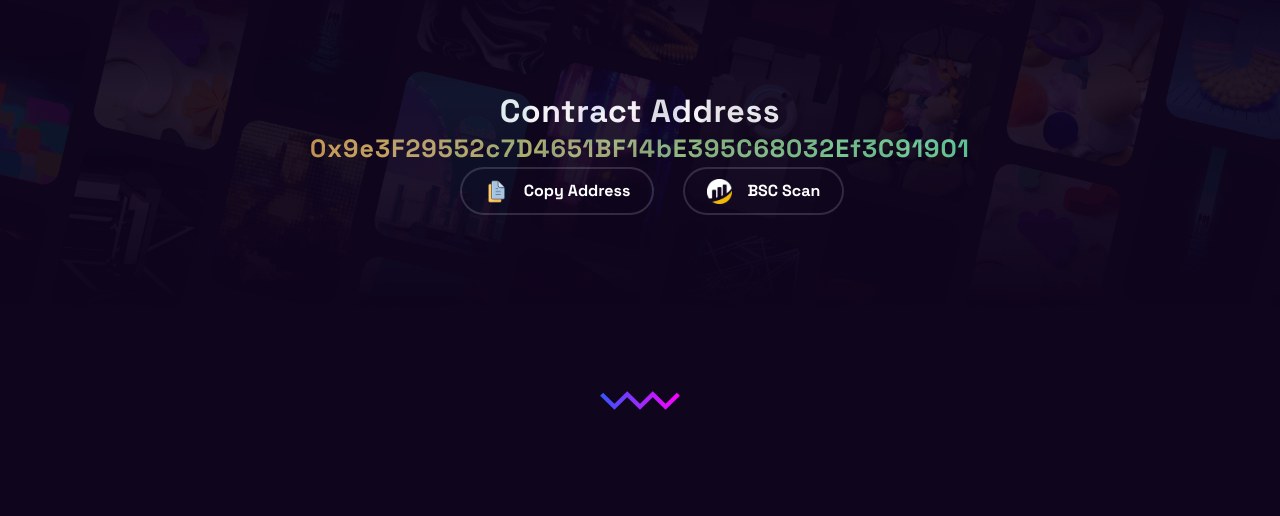
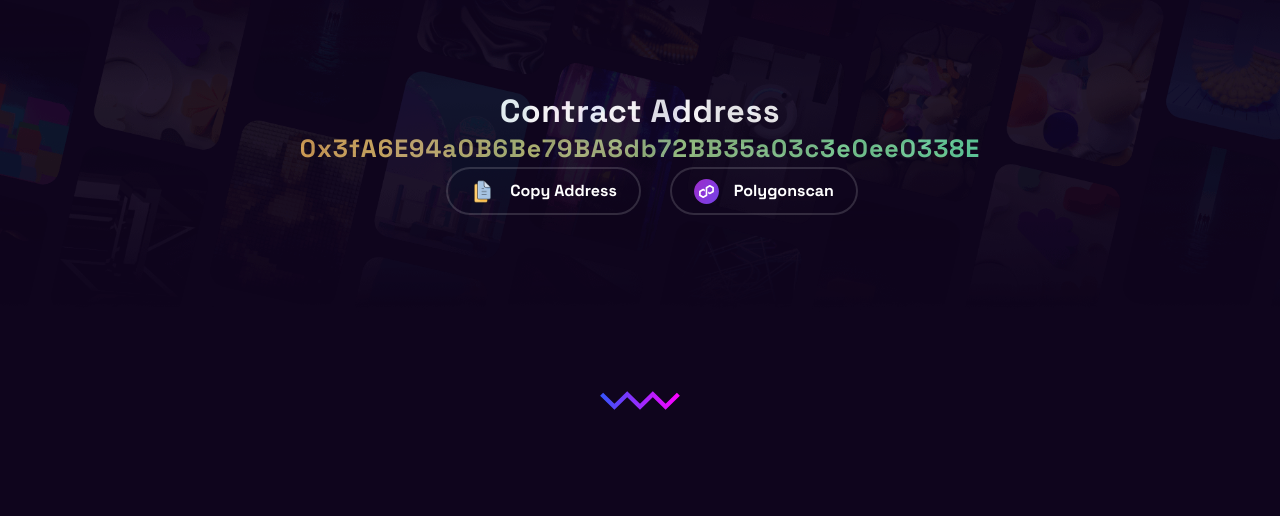
Before and after one commit to mraryant/Stenex-coin, a plain HTML site: page index.html in a window 1280 px wide. Shown: the part 6900-7416 px from the top of the page. Drawn offline with nearby package versions, Linux system fonts and the light colour scheme; files whose address does not match are found by name; a web font is replaced by a local one.

Commit message:
poligon link added

```diff
--- a/index.html
+++ b/index.html
@@ -931,7 +931,7 @@
 
                 <div class="address">
                     <span class="uk-h3 uk-h3@m">Contract Address</span>
-                    <p class="contract">0x9e3F29552c7D4651BF14bE395C68032Ef3C91901</p>
+                    <p class="contract">0x3fA6E94a0B6Be79BA8db72BB35a03c3e0ee0338E</p>
                 </div>
 
                 <div style=" display: flex; gap: 5px; flex-wrap: wrap; justify-content:center;" class=" ">
@@ -940,11 +940,10 @@
                         class="uk-button uk-button-medium@m uk-button-default uk-button-outline uk-margin-left "><img
                             src="./assets/images/stenexImage/copy (1).webp"
                             style="width: 25px; height: 25px; margin-right: 15px;" alt="" />Copy Address</span>
-                    <a href="#"
+                    <a target="blank" href="https://polygonscan.com/token/0x3fa6e94a0b6be79ba8db72bb35a03c3e0ee0338e"
                         class="uk-button uk-button-medium@m uk-button-default uk-button-outline uk-margin-left "><img
-                            src="./assets/images/stenexImage/bsc.webp"
-                            style="width: 25px; height: 25px; margin-right: 15px;" alt="" />BSC
-                        Scan</a>
+                            src="./assets/images/stenexImage/polygon.svg"
+                            style="width: 25px; height: 25px; margin-right: 15px;" alt="" />Polygonscan</a>
                 </div>
 
                 <div id="popup" class="popup" style="display: none;">Copied to clipboard!</div>
@@ -1062,7 +1061,7 @@
 
     <script>
         function handleCopy() {
-            var textToCopy = '0x9e3F29552c7D4651BF14bE395C68032Ef3C91901';
+            var textToCopy = '0x3fA6E94a0B6Be79BA8db72BB35a03c3e0ee0338E';
 
             navigator.clipboard.writeText(textToCopy)
                 .then(function () {
```
Also changed, not shown: assets/images/stenexImage/polygon.svg (added).
